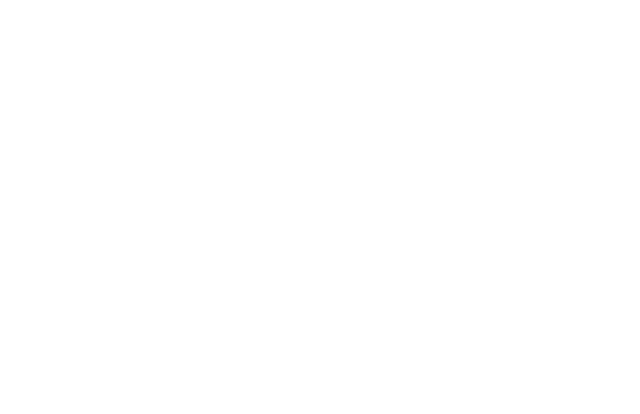
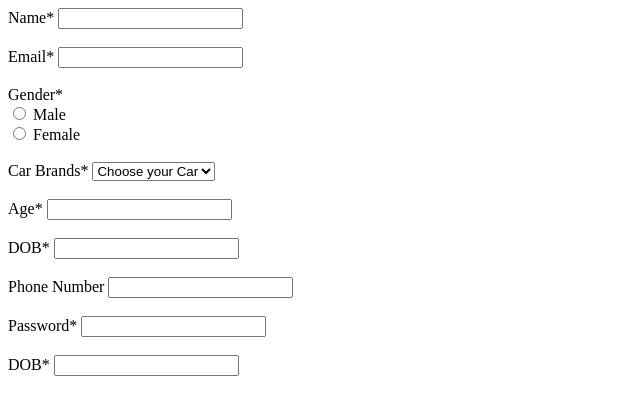
Before and after one commit to acciojob/signup-form-car-Gurpreet90015, a website: page main.html in a window 1280 px wide. Shown: the whole page, without its empty margins (0-640 px from the left). Drawn offline with Linux system fonts and the light colour scheme.

Commit message:
created a submission

```diff
--- a/main.html
+++ b/main.html
@@ -7,7 +7,37 @@
 </head>
 
 <body>
-	<!-- the entire body must be written by student -->
+	<form>
+		Name* <input type="text" required ><br>
+		<BR>
+		Email* <input type="text" required ><br>
+		<br>
+		Gender*<br>
+		<input type="radio" id="male" name="select gender" value="m">
+		<label for="male">Male</label><br>
+		<input type="radio" id="female" name="select gender" value="f">
+		<label for="femaler">Female</label><br>
+		<br>
+		<label for="cars"> Car Brands* </label>
+		<select id="cars" required>
+			<option value="" disabled selected hidden>Choose your Car </option>
+			<option value="BMW">BMW</option>
+			<option value="Audi">BMW</option>
+			<option value="Mercedez">BMW</option>
+		</select><BR>
+		<br>
+		Age* <input type="text" required ><br>
+		<BR>
+		DOB* <input type="text" required ><br>
+		<BR>
+		Phone Number <input type="text" ><br>
+
+		<BR>
+		Password* <input type="text" required ><br>
+		<BR>
+		DOB* <input type="text" required ><br>
+	</form>
+
     <script type="text/javascript" src="./script.js">
 </script>
 
```
